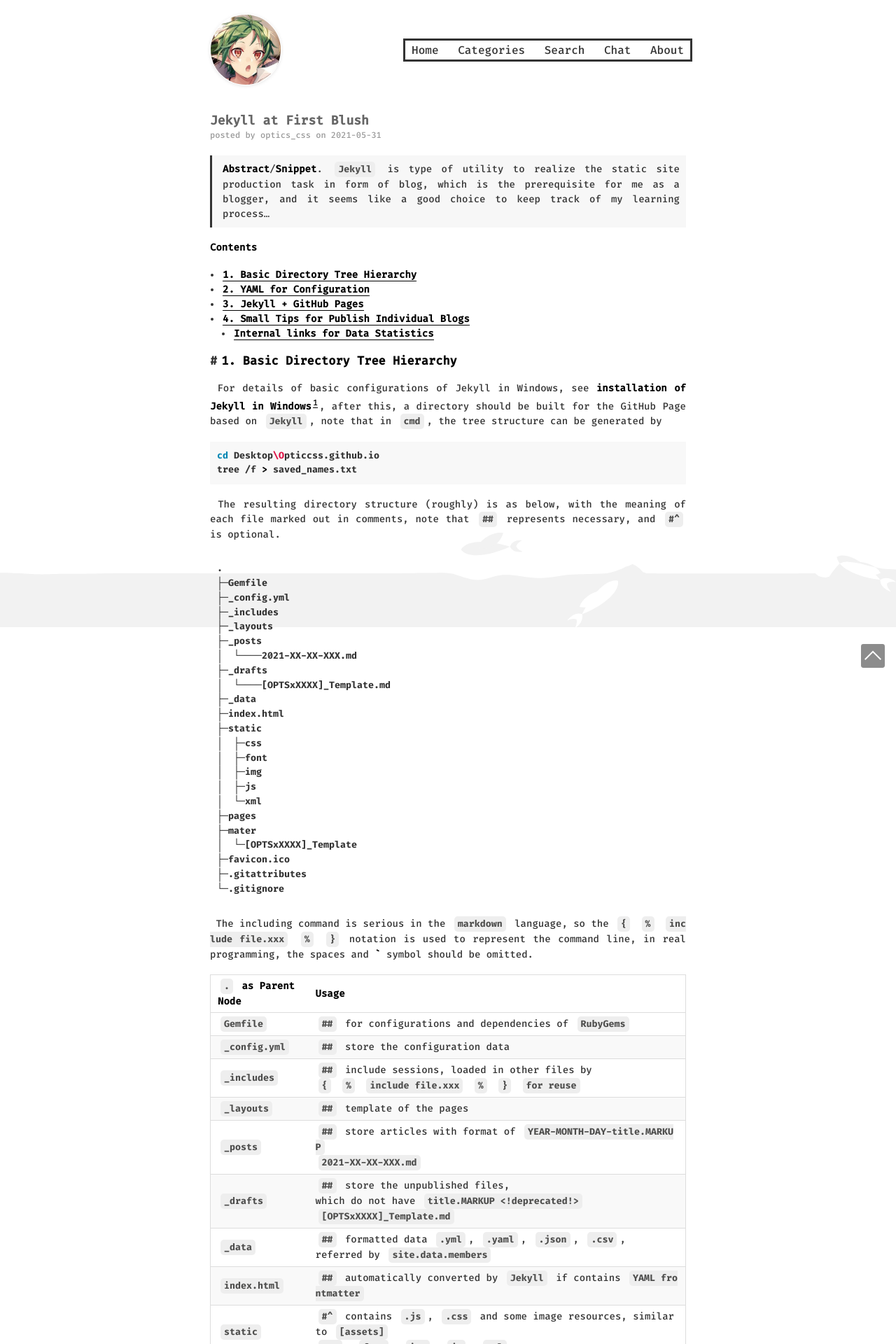
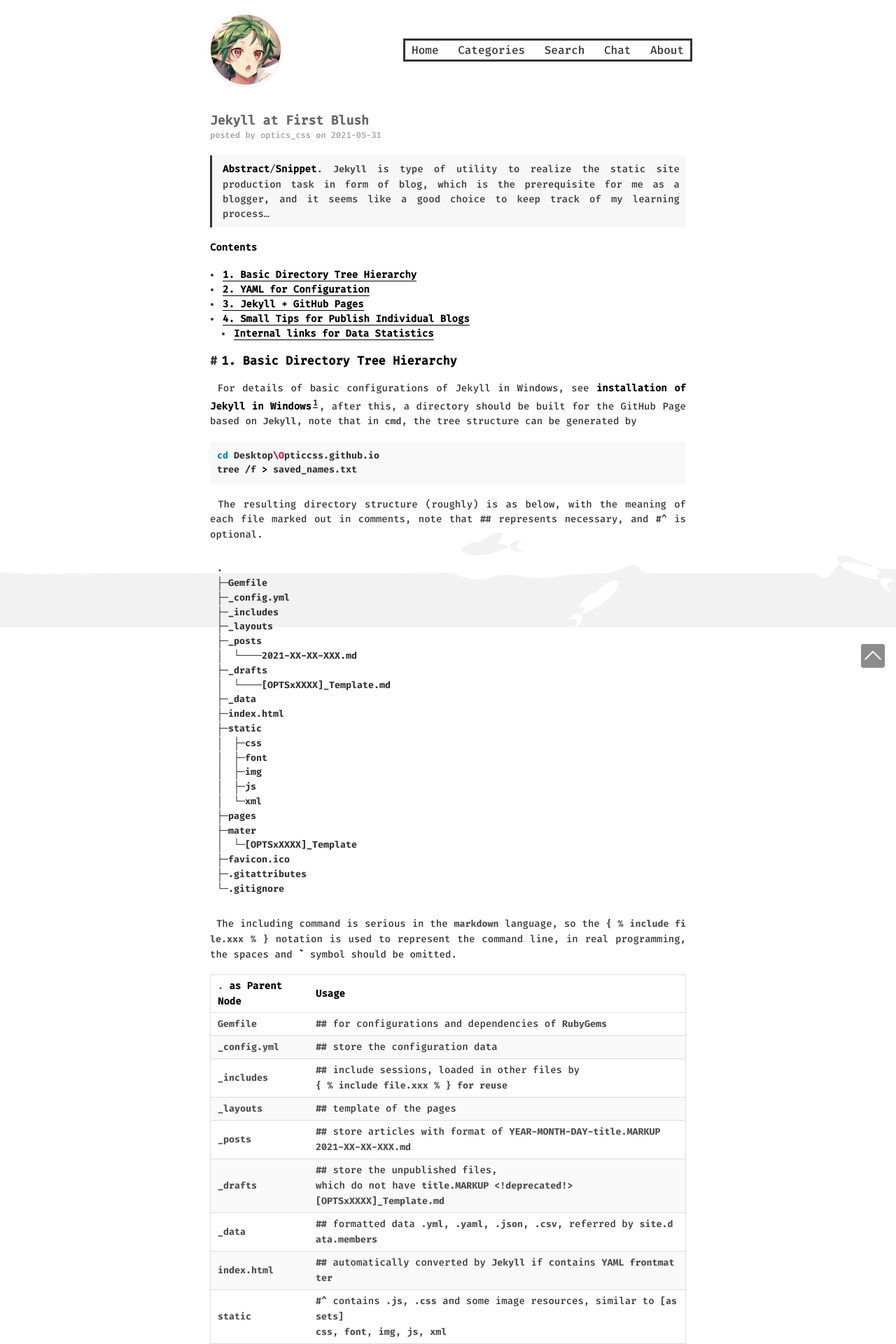
Before and after one commit to Opticcss/Opticcss.github.io, a Jekyll site: the page built from _posts/2021-05-31-Jekyll at First Blush.md, in a window 1280 px wide. Shown: the top 1920 px of the page at 70% size. Built offline with Jekyll 4.4.1, drawn with Linux system fonts in a browser that asks for light colours; formulas are drawn with MathJax 3.

Commit message:
Update post.css

```diff
--- a/static/css/post.css
+++ b/static/css/post.css
@@ -93,12 +93,13 @@
   tab-size: 4;
   line-height: 1.6;
 }
+code.language-plaintext.highlighter-rouge {
+  background-color: #00000000;
+}
 .page-post code {
   font-size: 13px;
   background-color: #eeeeee;
   word-break: break-all;
-  padding: 3px 5px;
-  margin: 0 4px;
   border-radius: 5px;
   color: #4d4d4c;
   transition: all 500ms ease;
```
